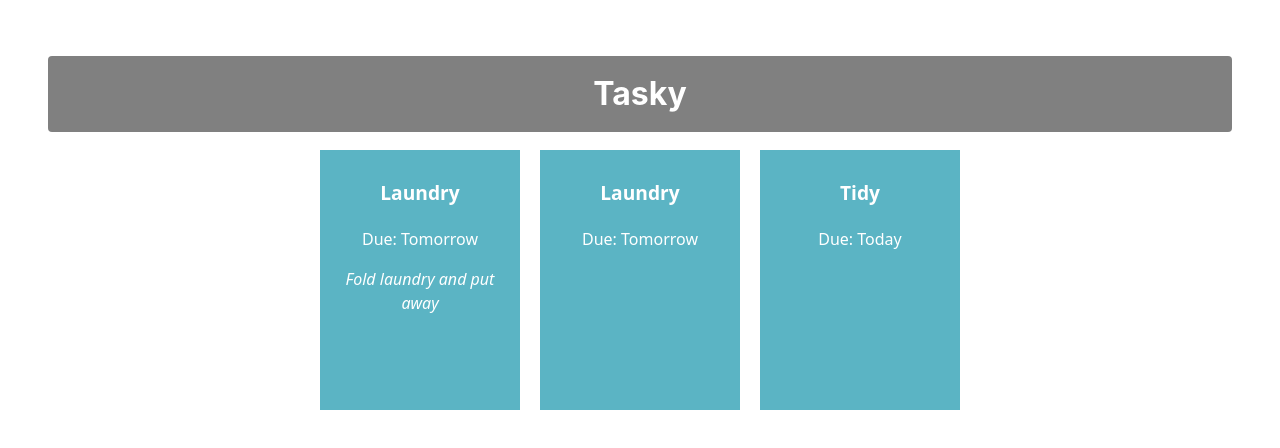
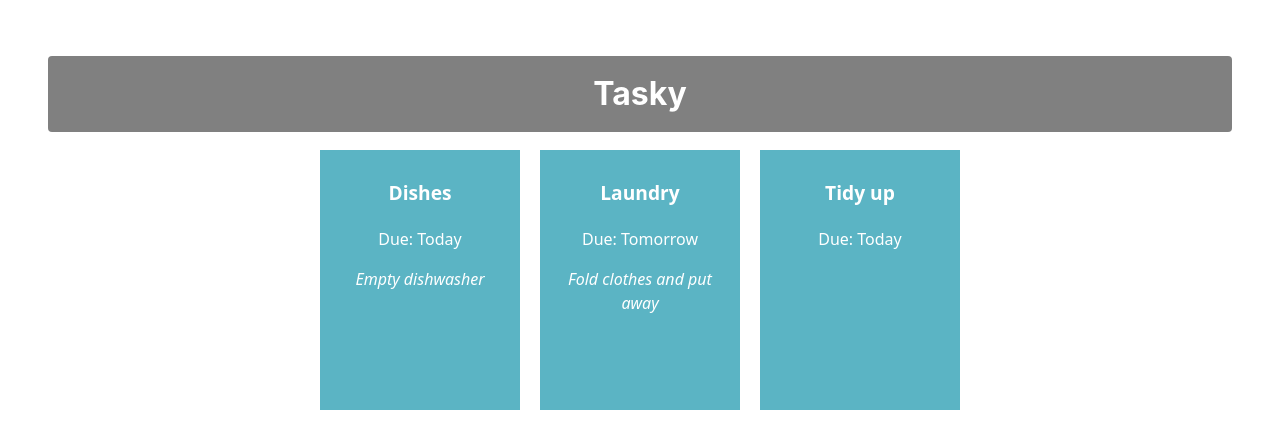
Before and after one commit to ConanQuilty/react-basics-labs, a React (Vite) app in the folder tasky/: page / in a window 1280 px wide. Shown: the top 448 px of the page. Built offline with nearby package versions, Linux system fonts and the light colour scheme.

Commit message:
Added task state

```diff
--- a/tasky/src/App.jsx
+++ b/tasky/src/App.jsx
@@ -1,15 +1,27 @@
 import './App.css';
 import Task from './components/Task';
+import React, { useState } from 'react';
+
 
 function App() {
+
+  const [ taskState, setTaskState ] = useState({
+    tasks: [
+      { title:"Dishes", description: "Empty dishwasher", deadline: "Today" },
+      { title: "Laundry", description: "Fold clothes and put away", deadline: "Tomorrow" },
+      { title: "Tidy up", deadline: "Today" }
+    ]
+  });
+
   return (
-    <div className="App">
+    <div className="container">
       <h1>Tasky</h1>
-      <Task title="Laundry" deadline="Tomorrow" description="Fold laundry and put away" />
-      <Task title="Laundry" deadline="Tomorrow" />
-      <Task title="Tidy" deadline="Today" />
+      <Task title={taskState.tasks[0].title} deadline={taskState.tasks[0].deadline} description={taskState.tasks[0].description} />
+      <Task title={taskState.tasks[1].title} deadline={taskState.tasks[1].deadline} description={taskState.tasks[1].description} />
+      <Task title={taskState.tasks[2].title} deadline={taskState.tasks[2].deadline} description={taskState.tasks[2].description} />
     </div>
   );
+
 }
 
 export default App;
```
